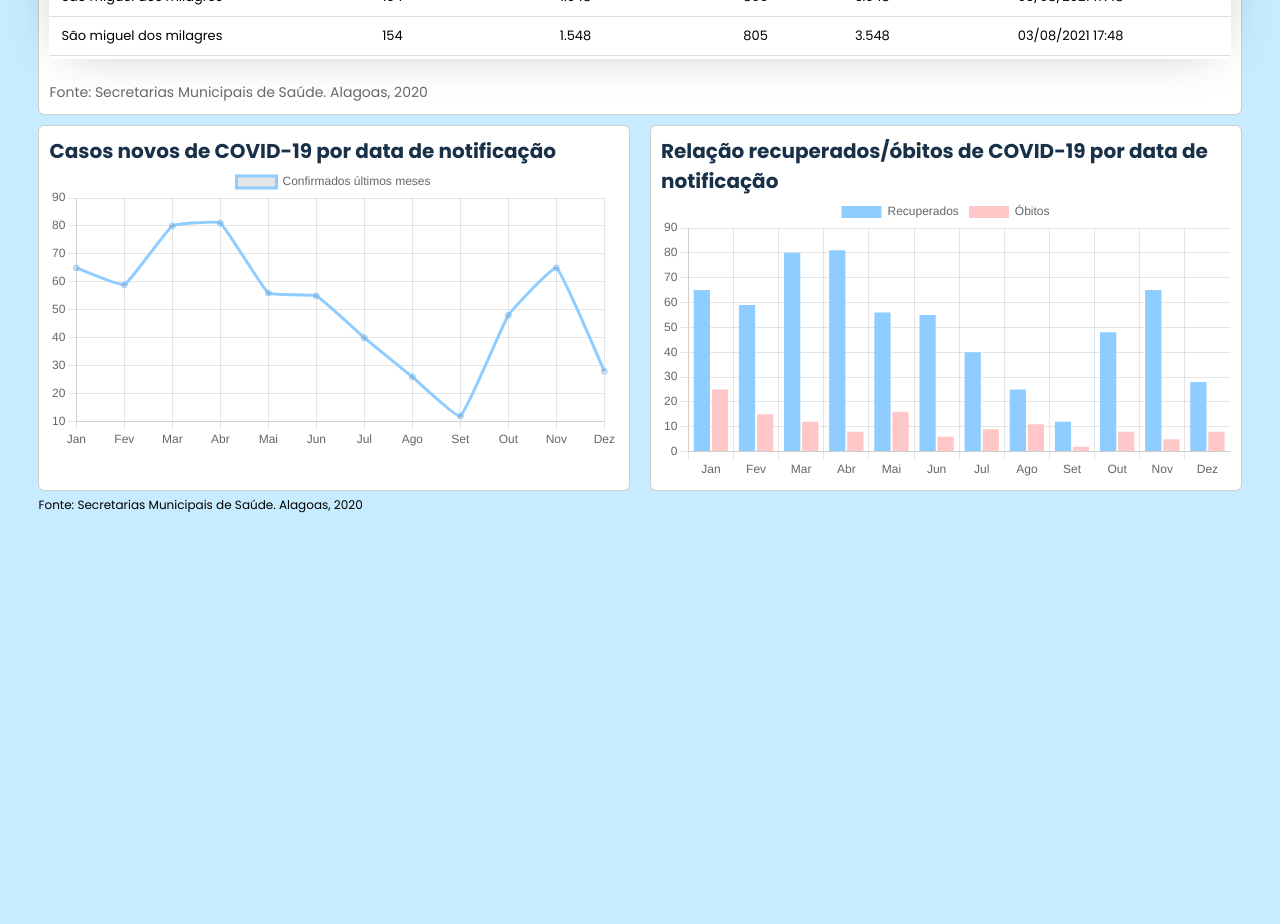
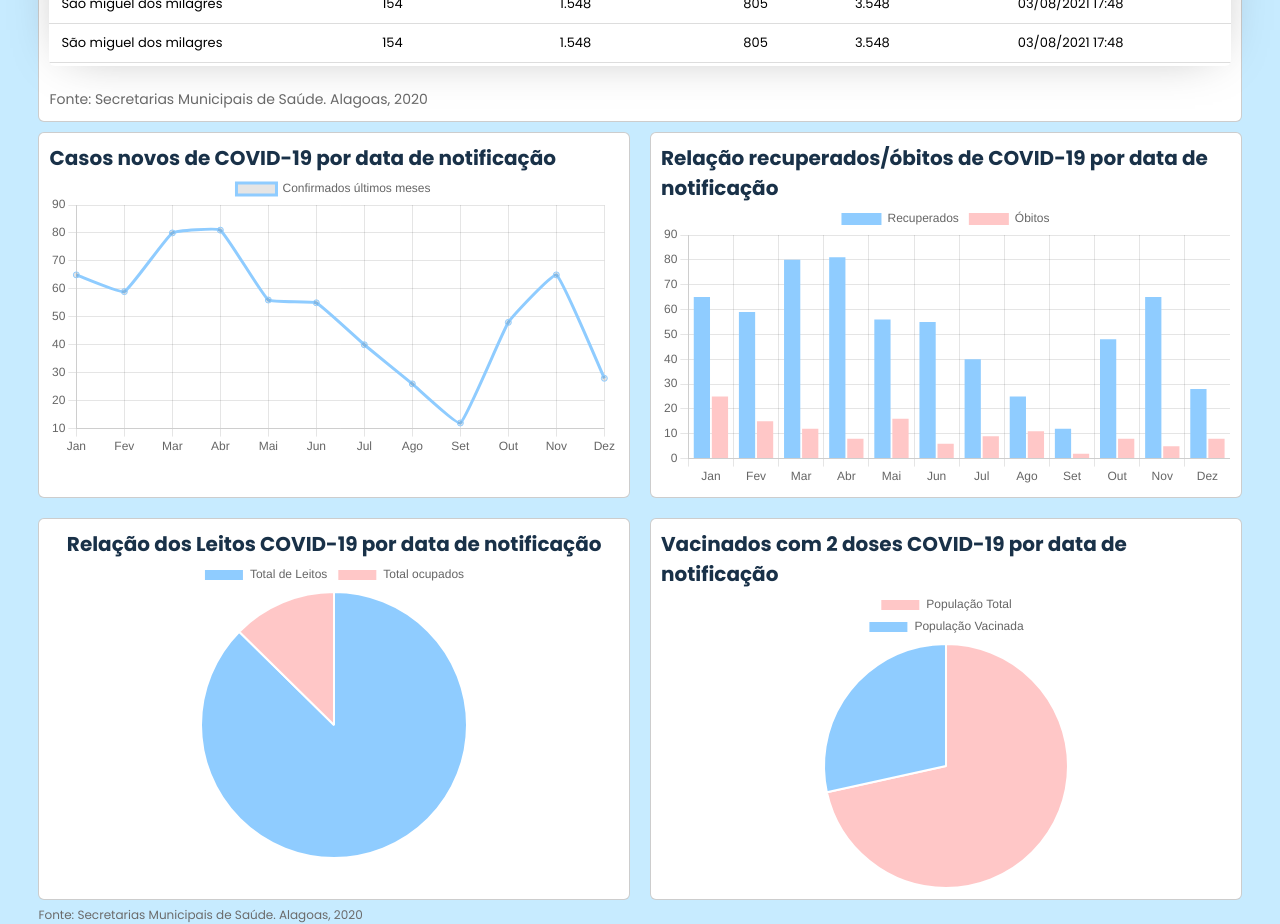
Before and after one commit to higinoRodrigo/covid-al, a React (Create React App) app: page / in a window 1280 px wide. Shown: the part 760-1684 px from the top of the page. Before the commit the page ends 1276 px from the top, so only its background shows below. Built offline with nearby package versions, Linux system fonts and the light colour scheme.

Commit message:
charts inseridos, iniciando appsus

```diff
--- a/src/App.jsx
+++ b/src/App.jsx
@@ -53,7 +53,7 @@ function App() {
 
         <div className="section_4">
           <Charts />
-          <span>Fonte: Secretarias Municipais de Saúde. Alagoas, 2020</span>
+          <span className="fonteCharts">Fonte: Secretarias Municipais de Saúde. Alagoas, 2020</span>
         </div>
       </div>
     </div>
--- a/src/components/charts/Charts.jsx
+++ b/src/components/charts/Charts.jsx
@@ -1,5 +1,5 @@
 import React from 'react';
-import { Line, Bar } from 'react-chartjs-2'
+import { Line, Bar, Pie } from 'react-chartjs-2'
 
 import styles from './charts.module.scss';
 
@@ -9,10 +9,9 @@ export default function Charts(props) {
 
 
   return (
-    <div className='containerCharts'>
+    <div className={styles.containerCharts}>
 
-
-
+      <div className={styles.containerChartGraphics}>
         <div className={styles.content}>
           <h1>Casos novos de COVID-19 por data de notificação</h1>
           <div className={styles.chartsBox}>
@@ -33,7 +32,6 @@ export default function Charts(props) {
             />
           </div>
         </div>
-
 
         <div className={styles.content}>
           <h1>Relação recuperados/óbitos de COVID-19 por data de notificação</h1>
@@ -59,5 +57,61 @@ export default function Charts(props) {
           </div>
         </div>
       </div>
+
+
+      <div className={styles.containerChartGraphics}>
+
+        <div className={styles.contentPie}>
+          <h1>Relação dos Leitos COVID-19 por data de notificação</h1>
+          <div className={styles.chartsBoxPie}>
+            <Pie
+              data={{
+                labels: ['Total de Leitos', 'Total ocupados'],
+                datasets: [
+                  {
+                    label: 'Relação dos Leitos',
+                    data: [1488, 215],
+                    backgroundColor: [
+                      '#8fccff',
+                      '#ffc7c7'
+                    ],
+                    hoverOffset: 4
+                  }
+                ],
+
+              }}
+            />
+          </div>
+        </div>
+
+        <div className={styles.contentPie}>
+          <h1>Vacinados com 2 doses COVID-19 por data de notificação</h1>
+          <div className={styles.chartsBoxPie}>
+            <Pie
+              data={{
+                labels: ['População Total', 'População Vacinada'],
+                datasets: [
+                  {
+                    label: 'População Vacinada',
+                    data: [3320215, 1320215],
+                    backgroundColor: [
+                      '#ffc7c7',
+                      '#8fccff'
+                    ],
+                    hoverOffset: 4
+                  }
+                ],
+
+              }}
+            />
+          </div>
+        </div>
+
+
+
+      </div>
+
+
+    </div>
   )
 }
--- a/src/components/charts/charts.module.scss
+++ b/src/components/charts/charts.module.scss
@@ -1,12 +1,45 @@
-  span {
-    font-size: 1.2rem;
-    color: rgb(104, 104, 104);
+.containerCharts {
+  gap: 2rem;
+
 }
+
+.containerChartGraphics {
+  display: flex;
+  flex-direction: row;
+  gap: 2rem;
+  margin-bottom: 2rem;
+}
+@media(max-width: 800px) {
+  .containerChartGraphics {
+    flex-direction: column;
+  }
+}
+
+
+.chartsBoxPie {
+  width: 100%;
+  max-width: 300px;
+  display: flex;
+  align-items: center;
+}
+
+.contentPie {
+  background: white;
+  border-radius: 6px;
+  flex: 1;
+  padding: 1rem;
+  border: 1px solid rgba(149, 149, 149, 0.466);
+  display: flex;
+  flex-direction: column;
+  align-items: center;
+}
+
 .content {
   background: white;
   border-radius: 6px;
   flex: 1;
   padding: 1rem;
   border: 1px solid rgba(149, 149, 149, 0.466);
-
+  display: flex;
+  flex-direction: column;
 }
--- a/src/components/nav/Nav.jsx
+++ b/src/components/nav/Nav.jsx
@@ -12,10 +12,10 @@ export default function Nav() {
         <span className={styles.barraAzul}>/</span>
         <span>ALAGOAS</span>
       </div>
-      <div className={styles.optionsNav}>
+      {/* <div className={styles.optionsNav}>
         <i>Visão Geral</i>
         <i>Sobre</i>
-      </div>
+      </div> */}
     </div>
   )
 }
--- a/src/styles/global.scss
+++ b/src/styles/global.scss
@@ -18,6 +18,7 @@ body {
   font-size: clamp(14px, 1.6rem, 2vw);
   font-family: 'Poppins', sans-serif;
   color: $white;
+  overflow-x: hidden;
 }
 body::-webkit-scrollbar {
   width: 8px;
@@ -90,23 +91,17 @@ i {
   border-width: 0;
 }
 
-
-.containerCharts {
-  width: 100%;
-  gap: 2rem;
-  display: flex;
-  flex-direction: row;
+.fonteCharts {
+  display: block;
+  margin-top: -1.4rem;
+  color: rgb(107, 107, 107);
+  font-size: 1.2rem;
 }
 
 
 @media(max-width: 1080px) {
   html {
     font-size: 57%;
-  }
-}
-@media(max-width: 800px) {
-  .containerCharts {
-    flex-direction: column;
   }
 }
 @media(max-width: 720px) {
```
Also changed, not shown: src/components/appsus/Appsus.jsx (added, +13 -0 lines), src/components/appsus/appsus.module.scss (added). Lines whose indentation alone changed are shown as unchanged.
